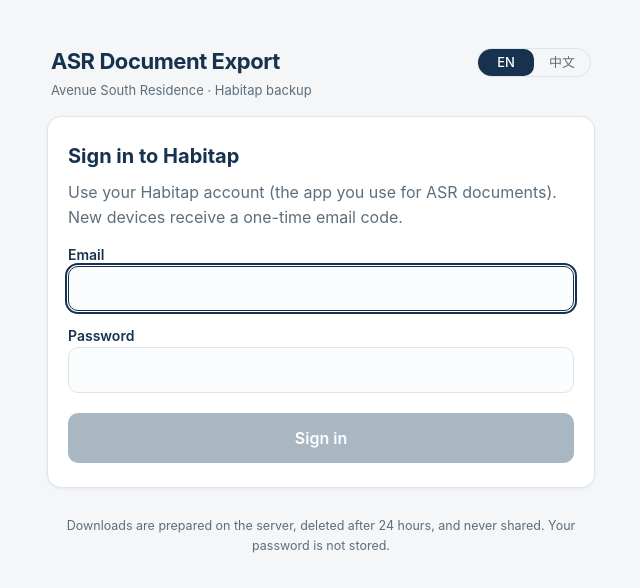
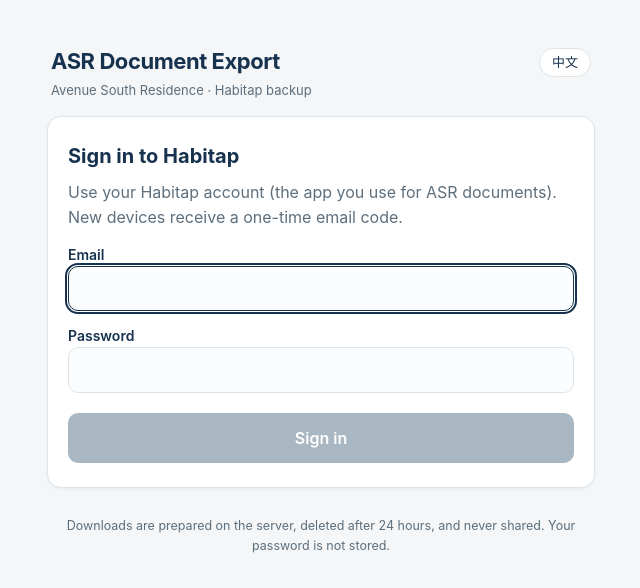
Before and after one commit to sfdye/asr-export-web, a React (Vite) app in the folder web/: page / in a window 1280 px wide. Shown: the top 588 px of the page, without its empty margins (319-959 px from the left). Built offline with nearby package versions, Linux system fonts and the light colour scheme; no server answers.

Commit message:
Shrink language switcher to a single flip button
The EN|中文 pill (114px) becomes one 43px button showing the language
you would switch to; aria-label states the action in the target
language (切换到中文 / Switch to English).

```diff
--- a/web/src/App.tsx
+++ b/web/src/App.tsx
@@ -8,24 +8,16 @@ import { ExportView } from './views/ExportView.js';
 
 function LangSwitch() {
   const { lang, setLang } = useT();
-  const options: { value: Lang; label: string }[] = [
-    { value: 'en', label: 'EN' },
-    { value: 'zh', label: '中文' },
-  ];
+  const target: Lang = lang === 'en' ? 'zh' : 'en';
   return (
-    <div className="lang-switch" role="group" aria-label="Language">
-      {options.map((o) => (
-        <button
-          key={o.value}
-          type="button"
-          className={lang === o.value ? 'on' : ''}
-          aria-pressed={lang === o.value}
-          onClick={() => setLang(o.value)}
-        >
-          {o.label}
-        </button>
-      ))}
-    </div>
+    <button
+      type="button"
+      className="lang-toggle"
+      onClick={() => setLang(target)}
+      aria-label={lang === 'en' ? '切换到中文' : 'Switch to English'}
+    >
+      {target === 'zh' ? '中文' : 'EN'}
+    </button>
   );
 }
 
--- a/web/src/styles.css
+++ b/web/src/styles.css
@@ -39,35 +39,25 @@ body {
   gap: 12px;
 }
 
-.lang-switch {
-  display: flex;
+/* single flip button; overrides the global button rule (width/margin/padding) */
+.lang-toggle {
   border: 1px solid var(--line);
-  border-radius: 999px;
-  overflow: hidden;
-  margin-top: 4px;
-  flex-shrink: 0;
-}
-
-.lang-switch button {
-  border: none;
-  background: transparent;
-  color: var(--muted);
+  background: var(--card);
+  color: var(--navy);
   font: inherit;
   font-size: 13px;
   font-weight: 500;
   line-height: 1;
-  padding: 7px 0;
-  min-width: 56px;
+  padding: 7px 12px;
   width: auto;
-  margin-top: 0;
-  text-align: center;
-  white-space: nowrap;
+  margin-top: 4px;
+  border-radius: 999px;
   cursor: pointer;
+  flex-shrink: 0;
 }
 
-.lang-switch button.on {
-  background: var(--navy);
-  color: #fff;
+.lang-toggle:hover {
+  background: #eef2f5;
 }
 
 .brand {
```
